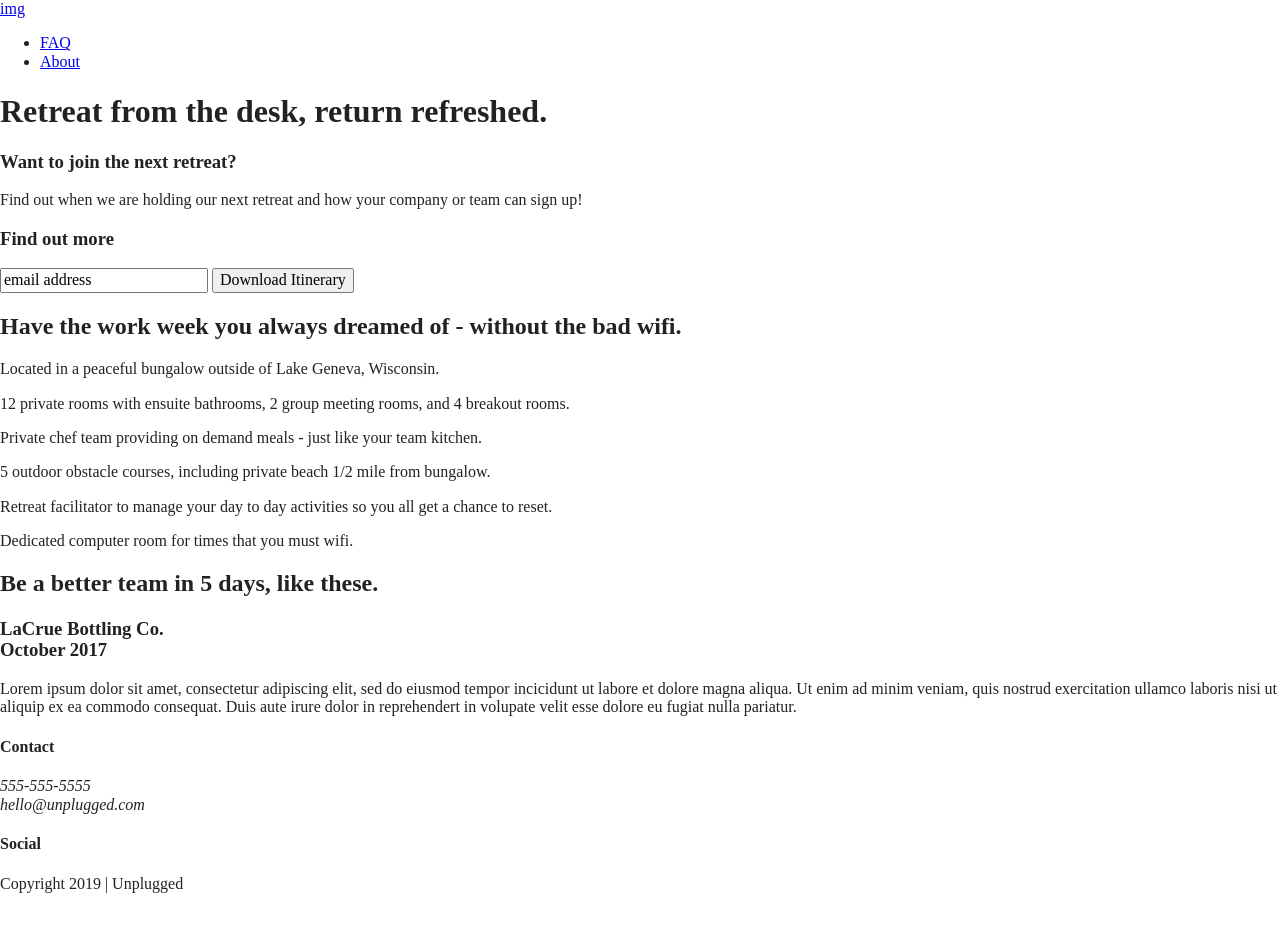
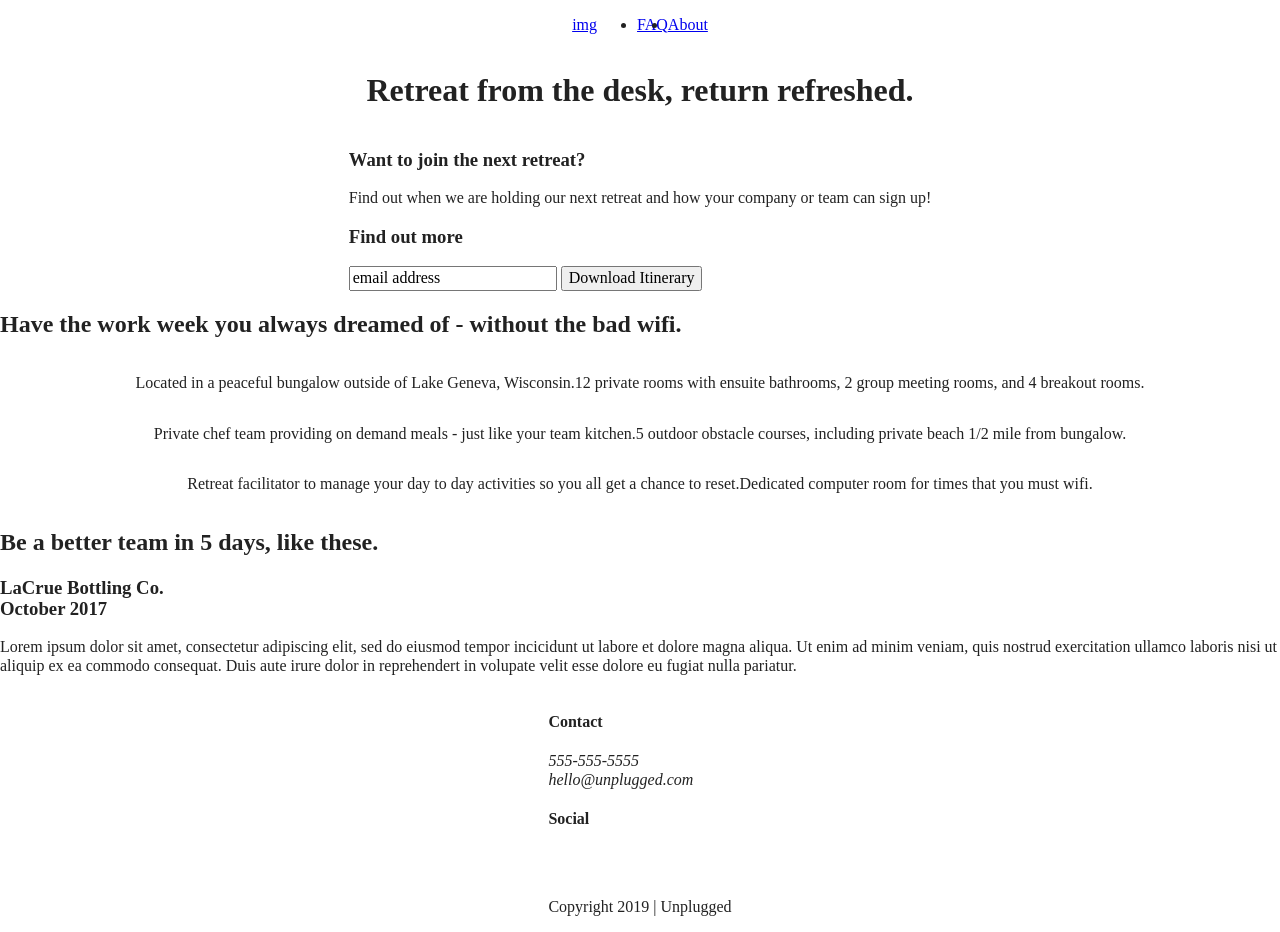
Before and after one commit to kelsey-ryan/unplugged-project, a website built with Parcel: page index.html in a window 1280 px wide. Before the commit the page ends 910 px from the top, so only its background shows below. Built offline with nearby package versions, Linux system fonts and the light colour scheme.

Commit message:
Added layout styling to CSS file

```diff
--- a/css/main.css
+++ b/css/main.css
@@ -86,6 +86,113 @@ textarea {
 /* ==========================================================================
    Author's custom styles
    ========================================================================== */
+
+/*------------------------Basic Header/Footer Styles-------------------------*/
+
+header,
+footer{
+  display:flex;
+  justify-content: center;
+  align-items: center;
+  flex-flow: row wrap;
+}
+
+header .content-wrapper {
+  display: flex;
+  justify-content: center;
+  align-items: center;
+  flex-flow: row wrap;
+}
+
+header nav{
+  display:flex;
+  justify-content: space-around;
+  align-items: center;
+  flex-flow: row wrap;
+}
+
+header nav ul{
+  display:flex;
+  justify-content: space-around;
+}
+
+footer .social-icons{
+  display:flex;
+  justify-content: space-around;
+  align-items: center;
+}
+
+footer .social-icons p{
+  display:flex;
+  justify-content: center;
+  align-items: center;
+}
+
+/*-------------------------Homepage Styling - Mobile-------------------------*/
+
+.hero-area{
+  display:flex;
+  justify-content: center;
+  flex-flow: row wrap;
+}
+
+aside{
+  display:flex;
+  justify-content: center;
+  align-items: center;
+  flex-flow: row wrap;
+}
+
+.features{
+  display:flex;
+  justify-content: center;
+  flex-flow: row wrap;
+}
+
+.features .features-items{
+  display:flex;
+  justify-content: center;
+  align-items: center;
+  flex-flow: row wrap;
+}
+
+.reviews{
+  display:flex;
+  justify-content: center;
+  flex-flow: row wrap;
+}
+
+/*-----------------------About Page  Styling - Mobile------------------------*/
+
+.mission{
+  display:flex;
+  justify-content: center;
+  align-items: center;
+  flex-flow: row wrap;
+}
+
+.contact-section{
+  display:flex;
+  justify-content: center;
+  align-items: center;
+  flex-flow: row wrap;
+}
+
+/*-------------------------FAQ Page Styling - Mobile-------------------------*/
+
+.faq{
+  display:flex;
+  justify-content: center;
+  align-items: center;
+  flex-flow: row wrap;
+}
+
+.faq .content-wrapper{
+  display:flex;
+  justify-content: center;
+  align-items: center;
+  flex-flow: row wrap;
+}
 
 /* ==========================================================================
    Helper classes
--- a/index.html
+++ b/index.html
@@ -61,8 +61,8 @@
     <section class="features">
       <div class="content-wrapper">
         <h2>Have the work week you always dreamed of - without the bad wifi.</h2>
+        <div class="features-items">
           <article>
-          <div class="features-items">
               <p class="fontawesome-icon"></p>
               <p class="features-item-description">Located in a peaceful bungalow outside of Lake Geneva, Wisconsin.</p>
             </article>
```
Lines whose indentation alone changed are shown as unchanged.
